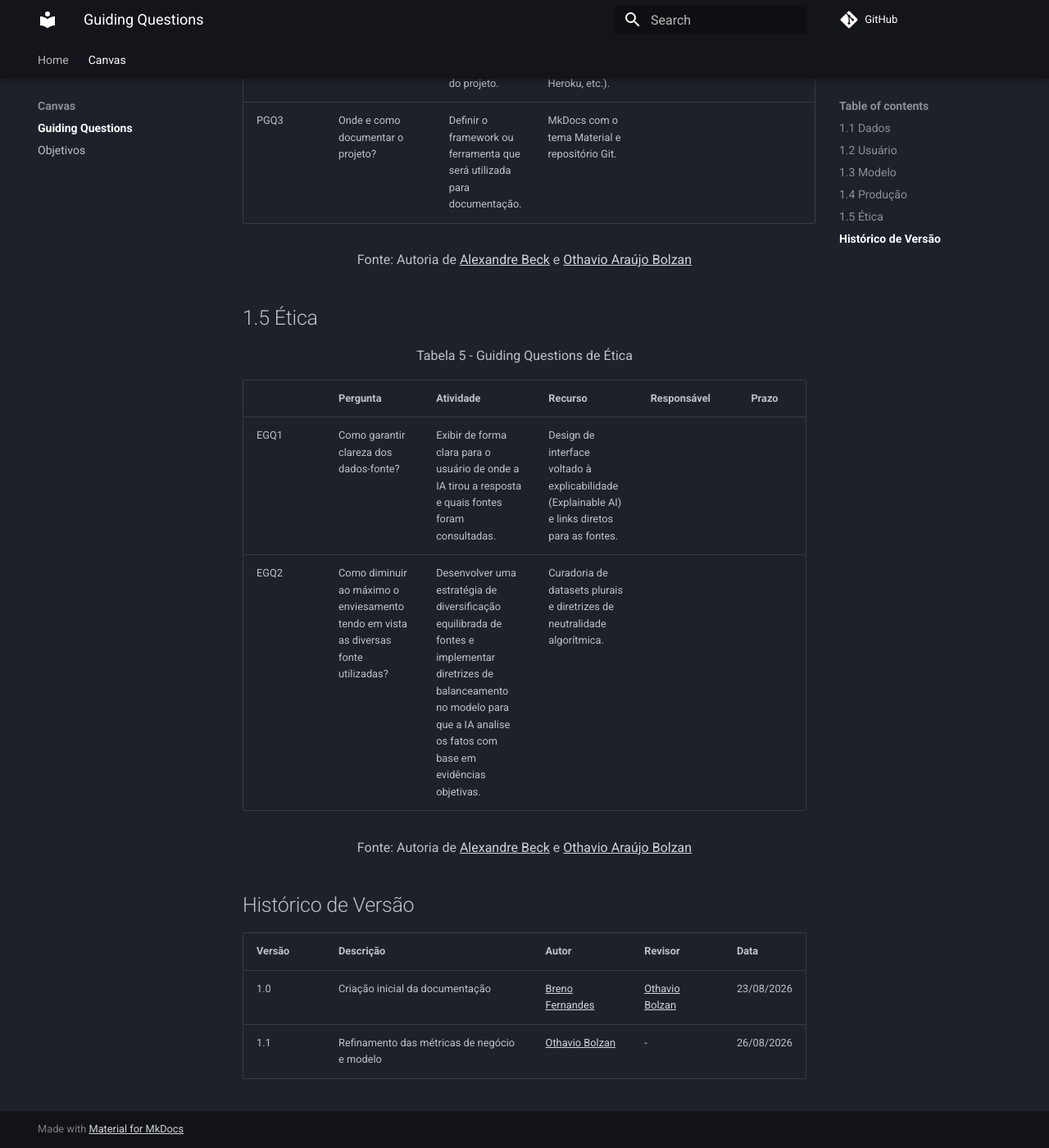
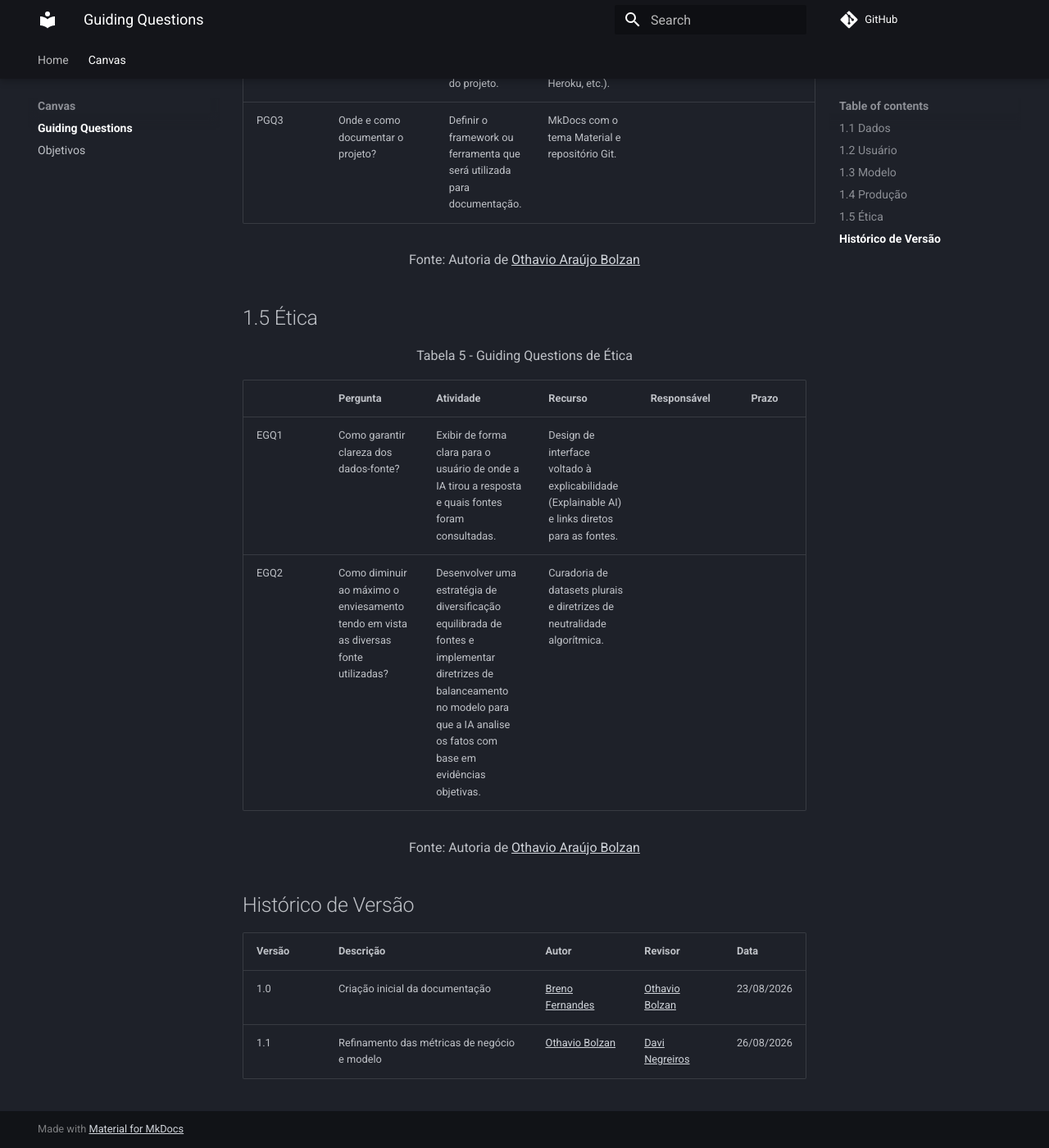
Before and after one commit to unb-Sistemas-de-Machine-learning/challenge_1_andromeda, an MkDocs documentation site: the page built from docs/01_Canvas/01_guidingQuestions.md, in a window 1280 px wide and 1400 px high, scrolled down 4448 px. Shown: the whole window at 82% size. Built offline with MkDocs 1.6.1 and Material for MkDocs 9.7.7, drawn with Linux system fonts in a browser that asks for light colours; comment, search, counter and statistics services are not loaded; some of the changed text lies outside the part shown.

Commit message:
Revisão index, 01_guidingQuestions e 02_objetivos

```diff
--- a/docs/01_Canvas/01_guidingQuestions.md
+++ b/docs/01_Canvas/01_guidingQuestions.md
@@ -9,7 +9,7 @@
 | DGQ1 | Quais critérios e características denotam um portal de notícia, agência de fact-checking ou base de dados confiável? | Definir métricas de credibilidade para selecionar as fontes de dados para IA. | Diretrizes de redes internacionais de checagem e literatura de confiabilidade de mídia. | | |
 | DGQ2 | Quais portais de notícias, agências de fact-checking e bases de dados específicas serão integradas e monitorados no projeto? | Através dos critérios da DGQ1, selecionar as fontes específicas que serão utilizadas: <br> 1. Portais de Notícias. <br> 2. Agências de Fact-Checking. <br> 3. Bases Oficiais. | Scripts de web scraping para portais, APIs de agências de checagem e bases abertas do governo (ex: TSE). | | |
 
-<p align="center">Fonte: Autoria de <a href="https://github.com/zzzBECK">Alexandre Beck</a> e <a href="https://github.com/bolzanMGB">Othavio Araújo Bolzan</a></p>
+<p align="center">Fonte: Autoria de <a href="https://github.com/bolzanMGB">Othavio Araújo Bolzan</a></p>
 
 
 ## 1.2 Usuário
@@ -23,7 +23,7 @@
 | UGQ2 | Quais as melhores formas de entrada de conteúdo que o sistema deve ter tendo em vista idosos como usuários? | Mapear como os idosos costumam receber notícias e implementar múltiplos métodos práticos de envio na interface (texto colado, links, áudio do WhatsApp, prints de tela, etc). | Ferramentas de transcrição de áudio e leitura de imagens. | | |
 | UGQ3 | Quais formas de saída de conteúdo seriam melhores para idosos e como promover o engajamento com essa resposta? | Desenvolver formatos de veredito claros e amigáveis (alertas visuais intuitivos, síntese de voz para leitura em áudio e explicações didáticas). | Ferramentas de Text-to-Speech e diretrizes de comunicação clara (Plain Language). | | |
 
-<p align="center">Fonte: Autoria de <a href="https://github.com/zzzBECK">Alexandre Beck</a> e <a href="https://github.com/bolzanMGB">Othavio Araújo Bolzan</a></p>
+<p align="center">Fonte: Autoria de <a href="https://github.com/bolzanMGB">Othavio Araújo Bolzan</a></p>
 
 ## 1.3 Modelo
 
@@ -39,7 +39,7 @@
 | MQD5 | Como lidar com a classificação de Verdadeiro/Falso tendo em vistas as diversas categorias (como no caso de sensacionalista e fora de contexto)? | Estabelecer uma matriz de decisão onde um fato tecnicamente real, mas distorcido ou exagerado, receba o rótulo principal de "Fora do Contexto" ou "Sensacionalista" em vez de um binário simplista. | Diretrizes de análise de discurso, regras de desambiguação textual e curadoria de datasets complexos. | | |
 | MQD6 | Como estruturar a saída tendo em vista as classificações? devemos ter um parágrafo de explicação e contextualização na saída do sistema (especialmente para casos sensacionalistas)? | Projetar a resposta da IA para exibir um card de veredito claro, acompanhado obrigatoriamente de um parágrafo descritivo e didático, contextualizando a origem do fato e desconstruindo o apelo emocional. | Diretrizes de comunicação acessível (Plain Language) e protótipos de interface para exibição de texto explicativo. | | |
 
-<p align="center">Fonte: Autoria de <a href="https://github.com/zzzBECK">Alexandre Beck</a> e <a href="https://github.com/bolzanMGB">Othavio Araújo Bolzan</a></p>
+<p align="center">Fonte: Autoria de <a href="https://github.com/bolzanMGB">Othavio Araújo Bolzan</a></p>
 
 
 ## 1.4 Produção
@@ -53,7 +53,7 @@
 | PGQ2 | Qual será a stack tecnológica usada no projeto? | Definir as linguagens, frameworks e ferramentas de hospedagem do projeto. | Python, Streamlit/FastAPI, MkDocs e plataformas de nuvem (AWS, Heroku, etc.). | | |
 | PGQ3 | Onde e como documentar o projeto? | Definir o framework ou ferramenta que será utilizada para documentação. | MkDocs com o tema Material e repositório Git. | | |
 
-<p align="center">Fonte: Autoria de <a href="https://github.com/zzzBECK">Alexandre Beck</a> e <a href="https://github.com/bolzanMGB">Othavio Araújo Bolzan</a></p>
+<p align="center">Fonte: Autoria de <a href="https://github.com/bolzanMGB">Othavio Araújo Bolzan</a></p>
 
 
 ## 1.5 Ética
@@ -66,7 +66,7 @@
 | EGQ1 | Como garantir clareza dos dados-fonte? | Exibir de forma clara para o usuário de onde a IA tirou a resposta e quais fontes foram consultadas. | Design de interface voltado à explicabilidade (Explainable AI) e links diretos para as fontes. | | |
 | EGQ2 | Como diminuir ao máximo o enviesamento tendo em vista as diversas fonte utilizadas? | Desenvolver uma estratégia de diversificação equilibrada de fontes e implementar diretrizes de balanceamento no modelo para que a IA analise os fatos com base em evidências objetivas. | Curadoria de datasets plurais e diretrizes de neutralidade algorítmica. | | |
 
-<p align="center">Fonte: Autoria de <a href="https://github.com/zzzBECK">Alexandre Beck</a> e <a href="https://github.com/bolzanMGB">Othavio Araújo Bolzan</a></p>
+<p align="center">Fonte: Autoria de <a href="https://github.com/bolzanMGB">Othavio Araújo Bolzan</a></p>
 
 
 ## Histórico de Versão
@@ -93,7 +93,7 @@
       <td>1.1</td>
       <td>Refinamento das métricas de negócio e modelo</td>
       <td><a href="https://github.com/bolzanMGB">Othavio Bolzan</a></td>
-      <td> - </td>
+      <td><a href="https://github.com/DaviNegreiros">Davi Negreiros</a></td>
       <td>26/08/2026</td>
     </tr>
   </tbody>
```
Also changed, not shown: docs/01_Canvas/02_objetivos.md (+1 -1 lines).
